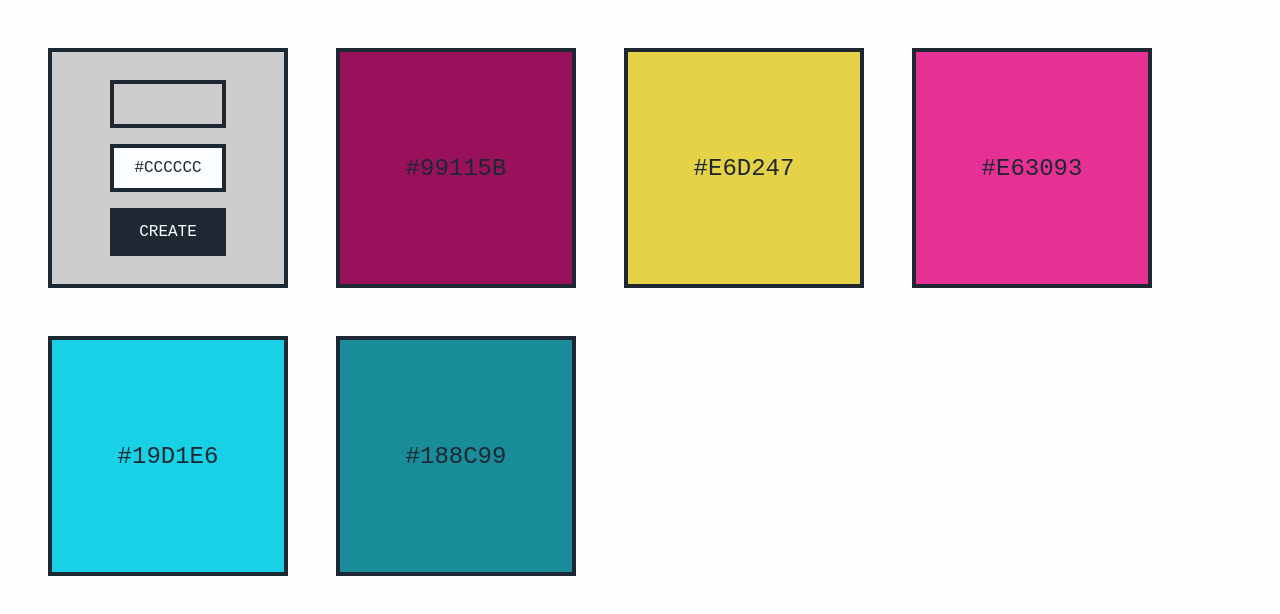
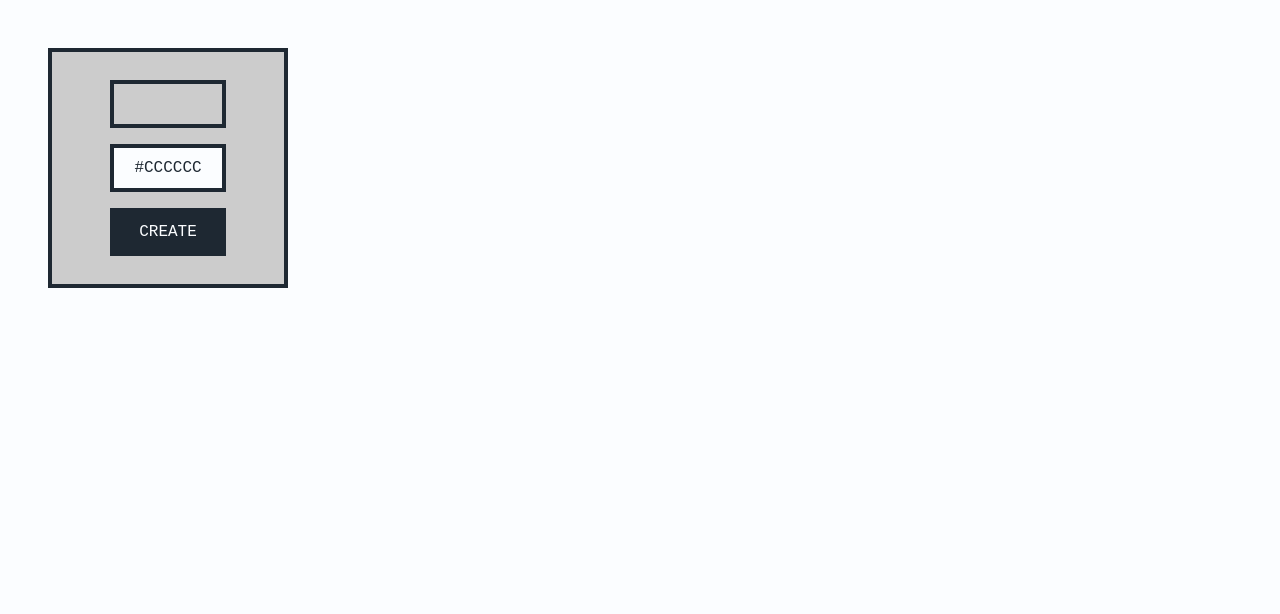
Before and after one commit to gacsphere/color-saver-app, a React (Create React App) app: page / in a window 1280 px wide. Shown: the top 614 px of the page. Built offline with nearby package versions, Linux system fonts and the light colour scheme.

Commit message:
implement local storage

```diff
--- a/src/App.js
+++ b/src/App.js
@@ -1,5 +1,5 @@
 import "./App.css";
-import { useState } from "react";
+import { useEffect, useState } from "react";
 import styled from "styled-components";
 import { nanoid } from "nanoid";
 import GlobalStyle from "./components/GlobalStyle";
@@ -30,7 +30,9 @@ function App() {
     },
   ];
 
-  const [colorCards, setColorCards] = useState(initialColors);
+  const [colorCards, setColorCards] = useState(
+    JSON.parse(localStorage.getItem("colorCards")) || []
+  );
   function addColorCard(newColorCode) {
     setColorCards((previousColorCards) => [
       {
@@ -40,6 +42,10 @@ function App() {
       ...previousColorCards,
     ]);
   }
+
+  useEffect(() => {
+    localStorage.setItem("colorCards", JSON.stringify(colorCards));
+  }, [colorCards]);
 
   return (
     <>
```
